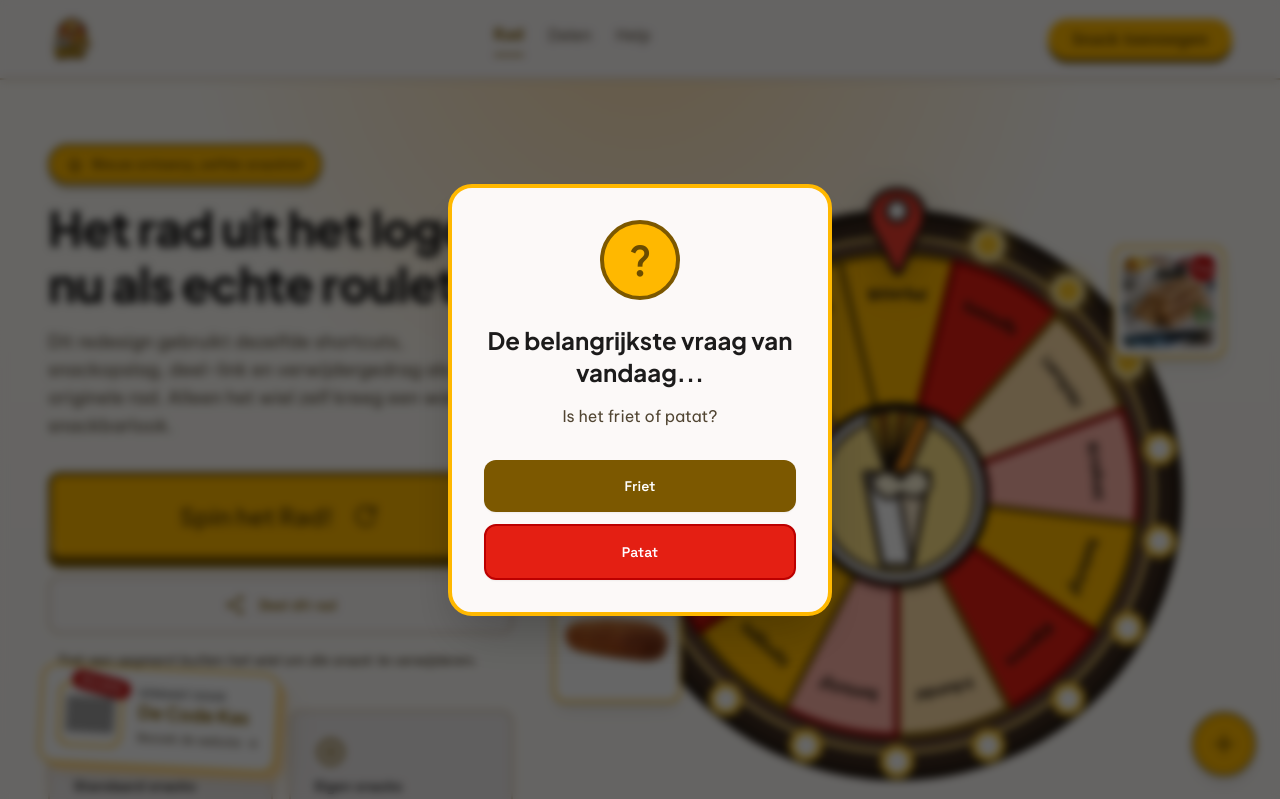
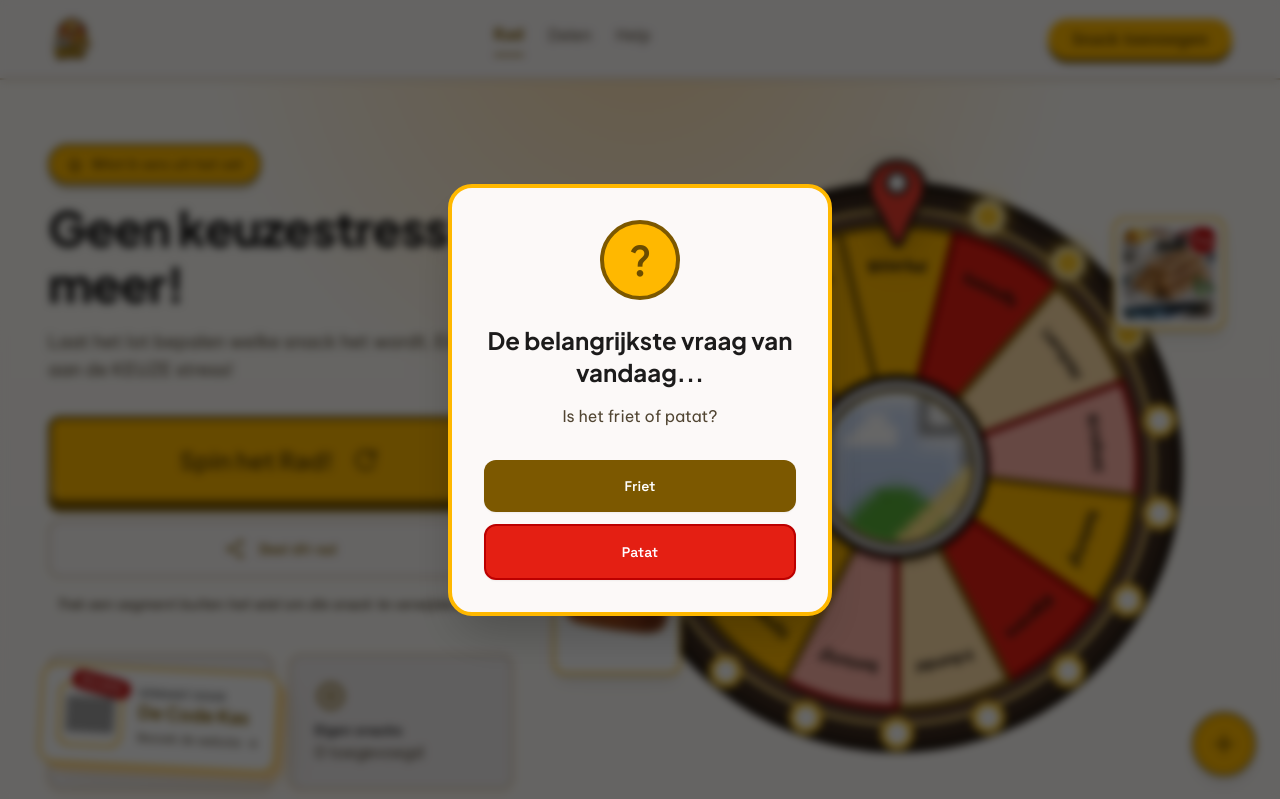
Before and after one commit to basbeheertje/radvanpatat, a plain HTML site: page src/frontend/redesign-rad.html in a window 1280 px wide. Shown: the top 799 px of the page. Drawn offline with nearby package versions, Linux system fonts and the light colour scheme; grey boxes are pictures that could not be loaded.

Commit message:
feat: redesign rad

```diff
--- a/src/frontend/assets/js/redesign-wheel.js
+++ b/src/frontend/assets/js/redesign-wheel.js
@@ -234,6 +234,16 @@
 	}
 
 	function renderCenter(group) {
+		const clipPathId = "wheel-center-favicon-clip";
+		const definitions = getSvgNode("defs");
+		const clipPath = getSvgNode("clipPath", { id: clipPathId });
+		clipPath.appendChild(getSvgNode("circle", {
+			cx: design.center,
+			cy: design.center,
+			r: 80
+		}));
+		definitions.appendChild(clipPath);
+
 		group.append(
 			getSvgNode("circle", {
 				cx: design.center,
@@ -256,44 +266,16 @@
 				fill: "#FFE487",
 				stroke: "#21170F",
 				"stroke-width": 4
-			})
-		);
-
-		[-20, -10, -2, 8, 16, 24].forEach(function (angle, index) {
-			group.append(getSvgNode("rect", {
-				x: design.center - 8,
-				y: design.center - 92,
-				width: 16,
-				height: index % 2 === 0 ? 72 : 82,
-				rx: 6,
-				fill: index % 2 === 0 ? "#FFC928" : "#F28C18",
-				stroke: "#21170F",
-				"stroke-width": 4,
-				transform: `rotate(${angle} ${design.center} ${design.center - 18})`
-			}));
-		});
-
-		group.append(
-			getSvgNode("path", {
-				d: "M 285 296 L 355 296 L 336 396 L 304 396 Z",
-				fill: "#FFFFFF",
-				stroke: "#21170F",
-				"stroke-width": 5,
-				"stroke-linejoin": "round"
 			}),
-			getSvgNode("path", {
-				d: "M 318 296 L 355 296 L 336 396 Z",
-				fill: "#F4E3C6",
-				stroke: "#21170F",
-				"stroke-width": 4,
-				"stroke-linejoin": "round"
-			}),
-			getSvgNode("path", {
-				d: "M 292 305 C 302 289 317 294 324 304 C 337 284 356 294 356 308 C 354 323 336 326 324 317 C 315 328 298 325 292 305 Z",
-				fill: "#FFF6D9",
-				stroke: "#21170F",
-				"stroke-width": 4,
-				"stroke-linejoin": "round"
+			definitions,
+			getSvgNode("image", {
+				x: design.center - 80,
+				y: design.center - 80,
+				width: 160,
+				height: 160,
+				href: "./assets/images/brand/favicon.png",
+				"clip-path": `url(#${clipPathId})`,
+				preserveAspectRatio: "xMidYMid slice"
 			})
 		);
 	}
--- a/src/frontend/redesign-rad.html
+++ b/src/frontend/redesign-rad.html
@@ -244,15 +244,13 @@
 				<div class="space-y-4">
 					<span class="redesign-hero-badge inline-flex items-center gap-2 bg-primary-container text-on-primary-container font-label-md text-label-md px-4 py-2 rounded-full border-2 border-primary">
 						<span class="material-symbols-outlined text-[18px]">local_fire_department</span>
-						Nieuw ontwerp, zelfde snacklot
+						NHot & vers uit het vet
 					</span>
 					<h1 class="font-headline-xl text-[38px] leading-tight md:text-headline-xl text-on-background">
-						Het rad uit het logo,
-						<br/>
-						nu als echte roulette
+						Geen keuzestress meer!
 					</h1>
 					<p class="font-body-lg text-body-lg text-on-surface-variant max-w-lg">
-						Dit redesign gebruikt dezelfde shortcuts, snackopslag, deel-link en verwijdergedrag als het originele rad. Alleen het wiel zelf kreeg een warmere snackbarlook.
+						Laat het lot bepalen welke snack het wordt. Einde aan de KEUZE stress!
 					</p>
 				</div>
 
```
